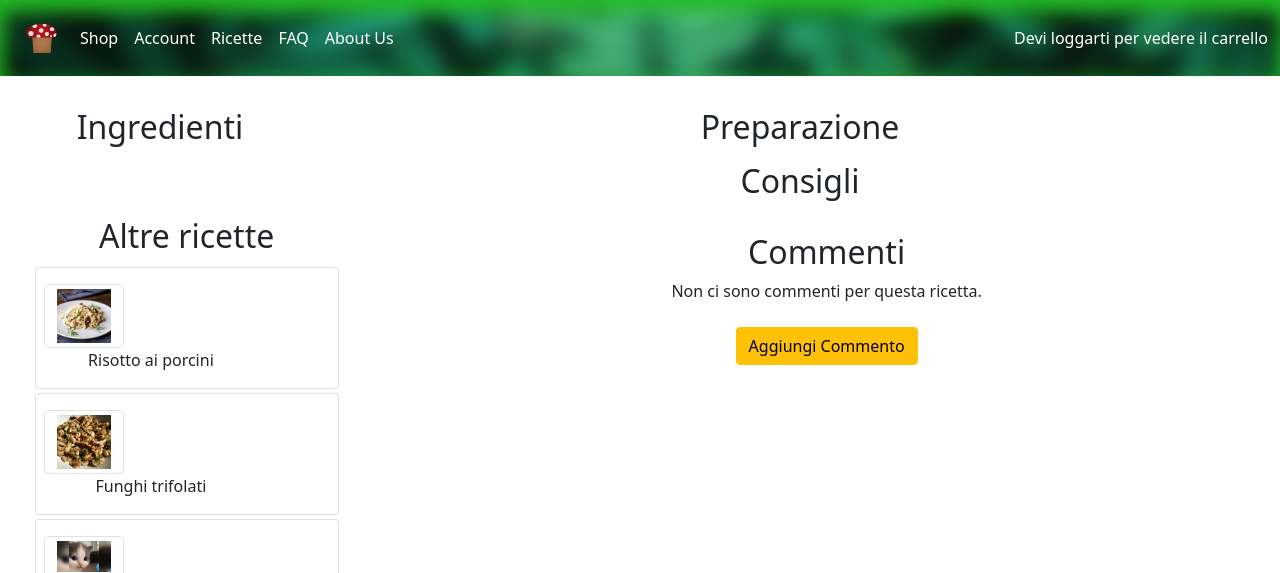
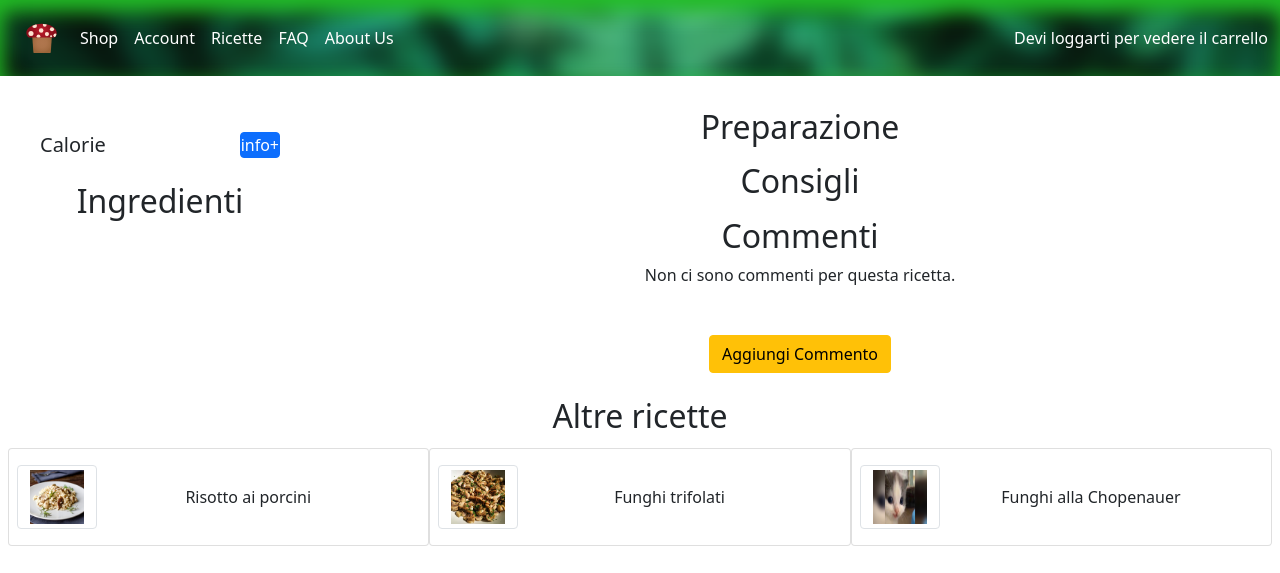
Before and after one commit to DavideMerliUnibo/tecnologieWeb2021---E-Commerce, a PHP site: page /tecnologieWeb2021---E-Commerce/paginaRicetta.php in a window 1280 px wide. Shown: the top 573 px of the page. Run offline with PHP 8.4, Linux system fonts and the light colour scheme; data comes from the database, SQL or seed files in the repository; data that the repository does not hold is empty; some libraries are stand-ins or nearby versions.

Commit message:
Migliorata visualizzazione

```diff
--- a/Website/template/paginaRicetta-get.php
+++ b/Website/template/paginaRicetta-get.php
@@ -61,7 +61,7 @@ if (isset($_POST["addComment"]) && isUserLoggedIn()) {
                 <div class="col-12 col-md-3">
                     <div class="row">
                         <div class="col-12">
-                            <div class="row m-3 justify-content-around align-items-center d-md-none" id="calories">
+                            <div class="row m-3 justify-content-around align-items-center" id="calories">
                                 <h5 class="m-0 col-9">Calorie</h5>
                                 <div class="col-3 d-flex justify-content-end"><button type="button" data-bs-toggle="collapse" data-bs-target="#calInfo" aria-expanded="false" aria-controls="calInfo" class="btn btn-primary p-0 my-2">info+</button>
                                 </div>
@@ -114,31 +114,7 @@ if (isset($_POST["addComment"]) && isUserLoggedIn()) {
                     <p class="text-justify"><?php echo $ricetta["procedimento"]; ?></p>
                     <h2 class="text-center">Consigli</h2>
                     <p class="text-justify"><?php echo $ricetta["consigli"]; ?></p>
-                </div>
-            </div>
-        </div>
-        <div class="col-12 float-md-start col-md-3 mx-auto">
-            <h2 class="text-center">Altre ricette</h2>
-            <div class="row flex-nowrap flex-md-wrap text-center g-2 mt-1" id="altreRicetteContainer">
-                <?php
-                $ricette = $dbh->getLatestRecipes(5);
-                foreach ($ricette as $ricetta) : ?>
-                    <div class="card col-4 col-md-12 mt-1 justify-content-around" >
-                        <div class="card-body row">
-
-                            <img class="img-thumbnail col-12 col-md-3" src="<?php echo UPLOAD_DIR . $ricetta['immagine'] ?>" alt="" style="width:5rem" />
-                            <a class="text-dark col-12 col-md-9 align-self-center" style="text-decoration:none;" href="/tecnologieWeb2021---E-Commerce/Website/paginaricetta.php?titoloRicetta=<?php echo $ricetta["titolo"] ?>"><?php echo $ricetta["titolo"] ?></a>
-                        </div>
-                    </div>
-                <?php endforeach; ?>
-
-
-
-            </div>
-        </div>
-
                     <!-- Commenti -->
-        <div class="col-12 col-md-8 mx-auto py-3">
                     <h2 class="text-center my-auto">Commenti</h2>
                     <div class="modal fade" id="exampleModal" tabindex="-1" aria-labelledby="exampleModalLabel" aria-hidden="true">
                         <div class="modal-dialog">
@@ -158,7 +134,6 @@ if (isset($_POST["addComment"]) && isUserLoggedIn()) {
                                                                                                                             echo "disabled";
                                                                                                                         } ?>></textarea>
                                         </div>
-
                                         <div class="modal-footer">
                                             <button type="button" class="btn btn-secondary" data-bs-dismiss="modal">Annulla</button>
                                             <input type="submit" name="addComment" value="Invia" class="btn btn-primary" <?php if (!isUserLoggedIn()) {
@@ -200,7 +175,7 @@ if (isset($_POST["addComment"]) && isUserLoggedIn()) {
                         </div>
                     </div>
                     <div class="text-center">
-                <button type="button" class="btn btn-warning" data-bs-toggle="modal" data-bs-target="#exampleModal" data-bs-whatever="@mdo">Aggiungi Commento</button>
+                        <button type="button" class="btn btn-warning my-4" data-bs-toggle="modal" data-bs-target="#exampleModal" data-bs-whatever="@mdo">Aggiungi Commento</button>
                     </div>
                     <?php if (isset($errorCommento) && $errorCommento === 1) : ?>
                         <p class="text-danger text-center"> Commento utente già presente </p>
@@ -209,7 +184,25 @@ if (isset($_POST["addComment"]) && isUserLoggedIn()) {
                     <?php
                         unset($errorCommento);
                     endif; ?>
-
                 </div>
             </div>
         </div>
+
+        <div class="col-12 mx-auto">
+            <h2 class="text-center">Altre ricette</h2>
+            <div class="row flex-nowrap flex-md-wrap text-center g-2 mt-1" id="altreRicetteContainer">
+                <?php
+                $ricette = $dbh->getLatestRecipes(5);
+                foreach ($ricette as $ricetta) : ?>
+                    <div class="card col-4 mt-1 justify-content-around" >
+                        <div class="card-body row">
+
+                            <img class="img-thumbnail col-12 col-md-3" src="<?php echo UPLOAD_DIR . $ricetta['immagine'] ?>" alt="" style="width:5rem" />
+                            <a class="text-dark col-12 col-md-9 align-self-center" style="text-decoration:none;" href="/tecnologieWeb2021---E-Commerce/Website/paginaricetta.php?titoloRicetta=<?php echo $ricetta["titolo"] ?>"><?php echo $ricetta["titolo"] ?></a>
+                        </div>
+                    </div>
+                <?php endforeach; ?>
+            </div>
+        </div>
+    </div>
+</div>
```
Also changed, not shown: Website/template/product.php (+4 -4 lines). Lines whose indentation alone changed are shown as unchanged.
